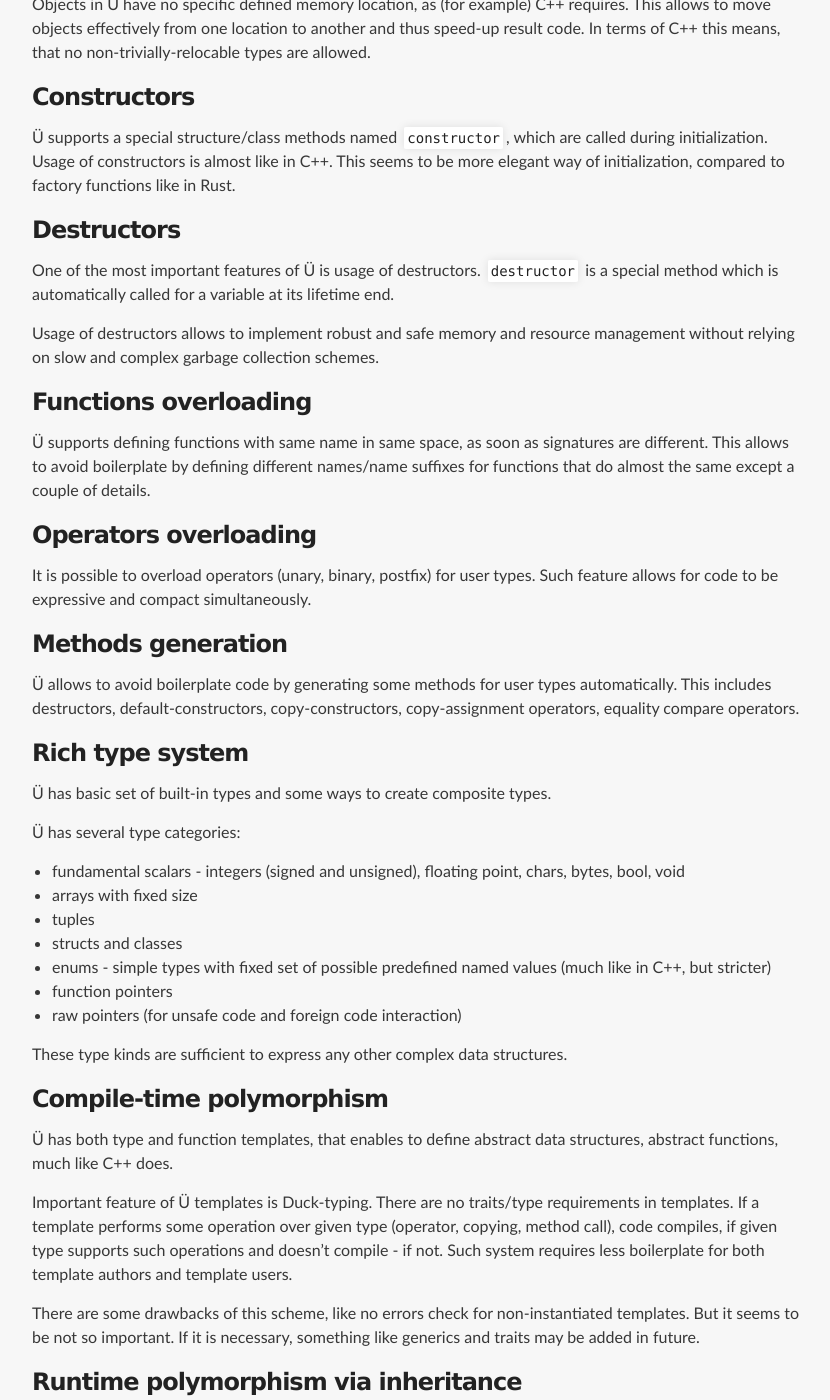
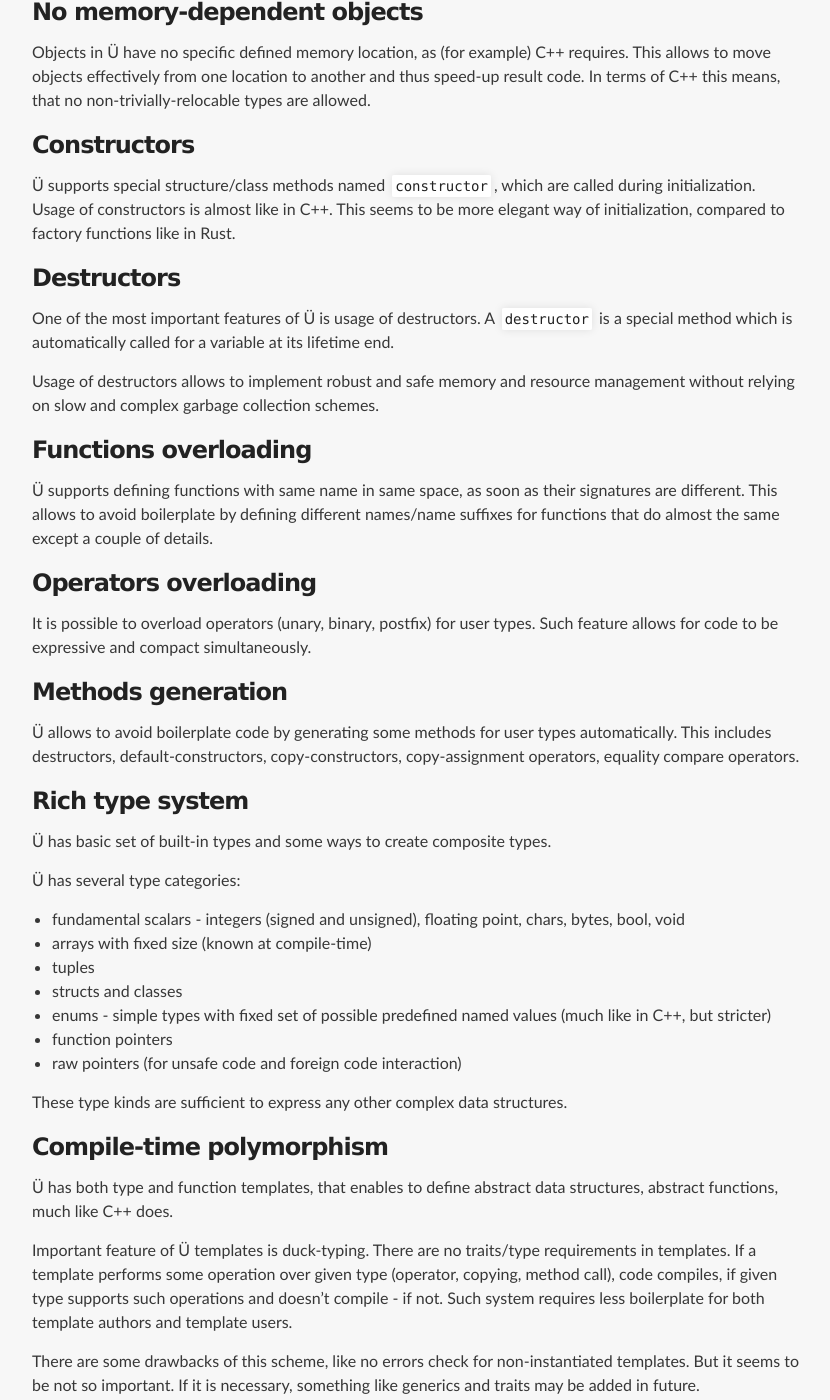
Before and after one commit to Panzerschrek/U-00DC-Sprache-site, a Jekyll site: the page built from overview.md, in a window 1280 px wide and 1400 px high, scrolled down 2281 px. Shown: the whole window, without its empty margins (224-1054 px from the left). Built offline with Jekyll 4.4.1, drawn with Linux system fonts in a browser that asks for light colours; our own code applies the rules of GitHub Pages for plain Markdown files; some of the changed text lies outside the part shown.

Commit message:
Nekotoryje pravki obzornoj statji.

```diff
--- a/overview.md
+++ b/overview.md
@@ -21,6 +21,7 @@ It is based on LLVM library and thus uses whole LLVM infrastructure.
 ### Context-free syntax
 
 The syntax of Ü is context-free, that simplifies compiler development and makes code more readable.
+The only exception are macros, which allow to extend syntax in a limited way, but such macros depend only on their definition and not things like type system and other information not available at parsing stage.
 
 
 ### Order-independent top level definitions
@@ -113,7 +114,7 @@ In terms of C++ this means, that no non-trivially-relocable types are allowed.
 
 ### Constructors
 
-Ü supports a special structure/class methods named `constructor`, which are called during initialization.
+Ü supports special structure/class methods named `constructor`, which are called during initialization.
 Usage of constructors is almost like in C++.
 This seems to be more elegant way of initialization, compared to factory functions like in Rust.
 
@@ -121,14 +122,14 @@ This seems to be more elegant way of initialization, compared to factory functio
 ### Destructors
 
 One of the most important features of Ü is usage of destructors.
-`destructor` is a special method which is automatically called for a variable at its lifetime end.
+A `destructor` is a special method which is automatically called for a variable at its lifetime end.
 
 Usage of destructors allows to implement robust and safe memory and resource management without relying on slow and complex garbage collection schemes.
 
 
 ### Functions overloading
 
-Ü supports defining functions with same name in same space, as soon as signatures are different.
+Ü supports defining functions with same name in same space, as soon as their signatures are different.
 This allows to avoid boilerplate by defining different names/name suffixes for functions that do almost the same except a couple of details.
 
 
@@ -151,7 +152,7 @@ This includes destructors, default-constructors, copy-constructors, copy-assignm
 Ü has several type categories:
 
 * fundamental scalars - integers (signed and unsigned), floating point, chars, bytes, bool, void
-* arrays with fixed size
+* arrays with fixed size (known at compile-time)
 * tuples
 * structs and classes
 * enums - simple types with fixed set of possible predefined named values (much like in C++, but stricter)
@@ -165,7 +166,7 @@ These type kinds are sufficient to express any other complex data structures.
 
 Ü has both type and function templates, that enables to define abstract data structures, abstract functions, much like C++ does.
 
-Important feature of Ü templates is Duck-typing.
+Important feature of Ü templates is duck-typing.
 There are no traits/type requirements in templates.
 If a template performs some operation over given type (operator, copying, method call), code compiles, if given type supports such operations and doesn't compile - if not.
 Such system requires less boilerplate for both template authors and template users.
@@ -192,7 +193,7 @@ This allows for most classes not to be polymorph and thus to avoid polymorhpism
 No exceptions means no hidden control flow and no possibility to silently ignore errors.
 This allows to improve overall code reliability.
 
-The absence of exceptions also may improve result performance and reduce result executables size.
+The absence of exceptions also may improve runtime performance and reduce result executables size.
 
 
 ### Compile-time evaluation
@@ -218,7 +219,7 @@ Some code, impossible with templates, is possible to generate using mixins.
 
 ### Code structuring via namespaces
 
-Ü supports namespaces like in C++
+Ü supports namespaces like in C++.
 Namespaces may be used in different files, they may be opened and closed multiple times, nested namespaces are possible.
 Mechanism of namespaces allows to structure code independent on project files structure.
 
```
Also changed, not shown: other parts of overview.md (+2 -2 lines), index.md (+1 -1 lines).
